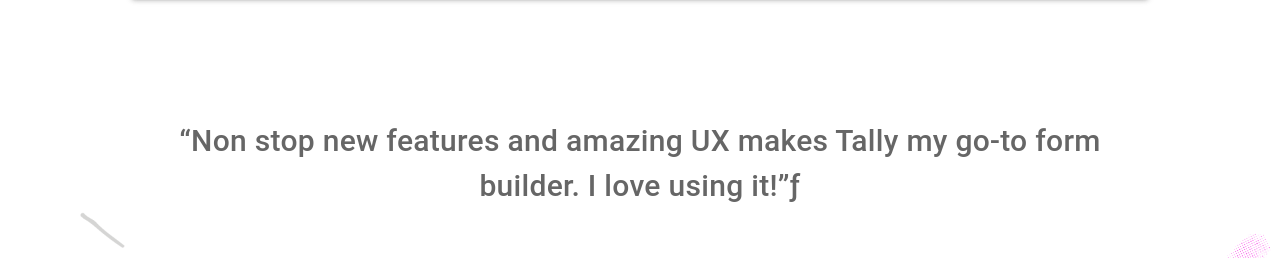
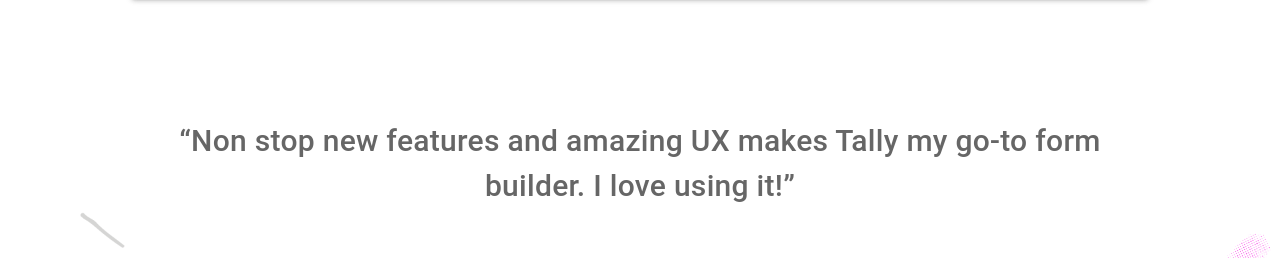
Before and after one commit to zeromcy/WebSite, a React (Create React App) app: page / in a window 1280 px wide. Shown: the part 9344-9602 px from the top of the page. Built offline with nearby package versions, Linux system fonts and the light colour scheme.

Commit message:
style: 样式调整;

```diff
--- a/src/components/sub7/index.js
+++ b/src/components/sub7/index.js
@@ -212,7 +212,7 @@
 
 
             <FootContent
-                content={'“Non stop new features and amazing UX makes Tally my go-to form builder. I love using it!”ƒ'}>
+                content={'“Non stop new features and amazing UX makes Tally my go-to form builder. I love using it!”'}>
             </FootContent>
         </>
     )
```
